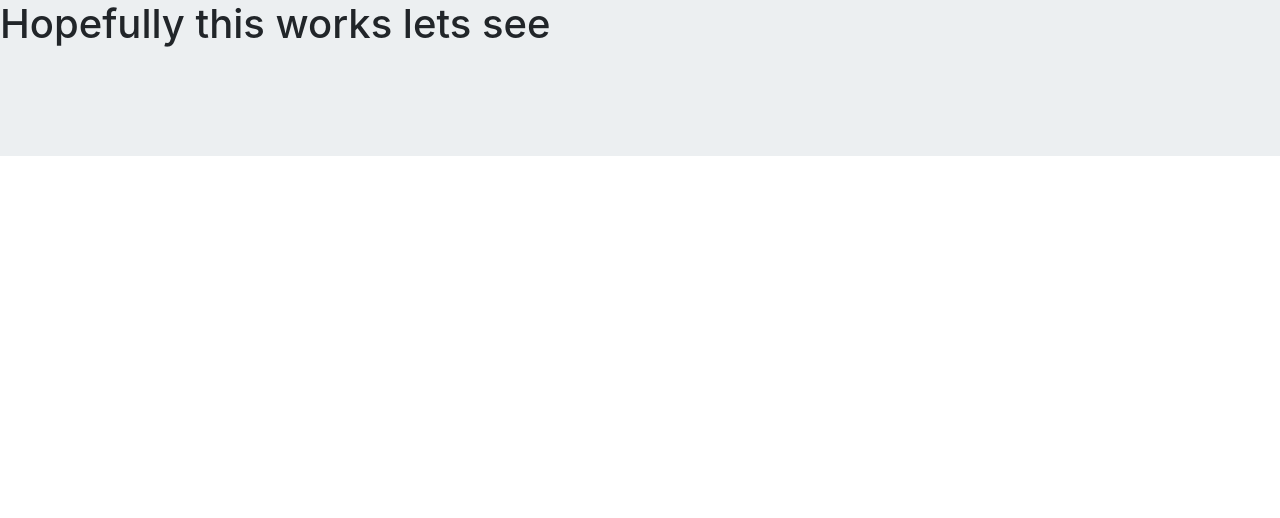
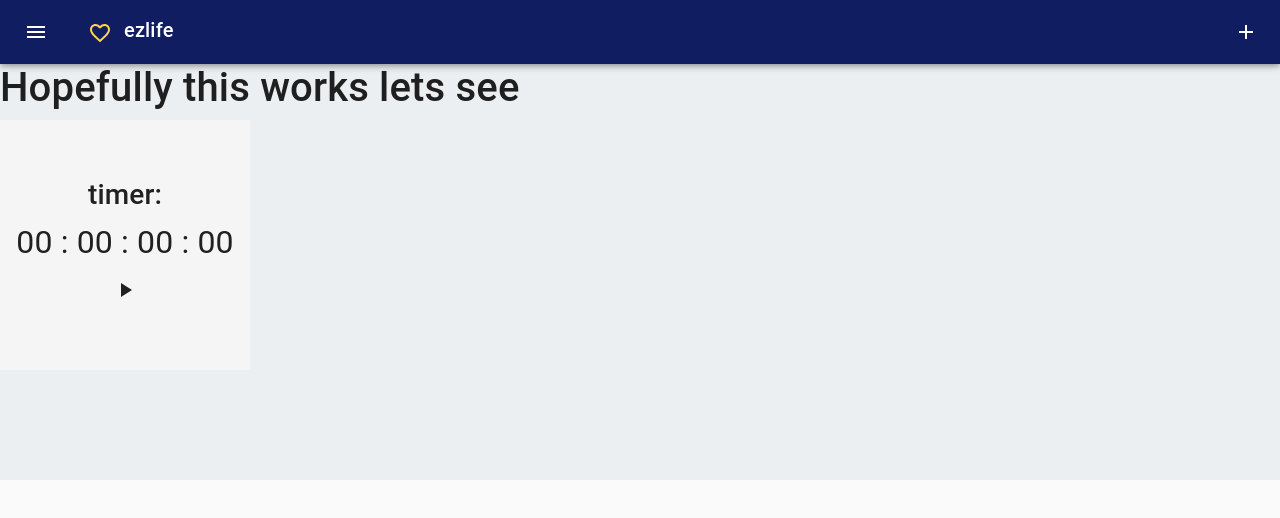
Before and after one commit to anthonyloredo5/ezlife, a React (Create React App) app in the folder client/: page /timer in a window 1280 px wide. Shown: the top 518 px of the page. Built offline with nearby package versions, Linux system fonts and the light colour scheme.

Commit message:
added the navbar with functional links to every page

```diff
--- a/client/src/App.js
+++ b/client/src/App.js
@@ -11,7 +11,7 @@ import axios from 'axios';
 import ThemeContext from './Context.js'
 import CreateAccount from './components/CreateAccount';
 import Login from './components/Login';
-import Timer from "./Pages/Timer";
+import TimerPage from "./Pages/Timer";
 import Fitness from "./Pages/Fitness";
 import Goals from "./Pages/Goals";
 import Screentime from "./Pages/Screentime";
@@ -75,7 +75,7 @@ function App() {
 
           <Route exact path="/signUp" render={ () => <CreateAccount updateUser = {updateUser} />} />
           <Route exact path="/Login" component={Login} />
-          <Route path="/timer" component={Timer} />
+          <Route path="/timer" component={TimerPage} />
           <Route path="/fitness" component={Fitness}  />
           <Route path="/goals" component={Goals}  />
           <Route path="/screentime" component={Screentime}  />
--- a/client/src/Pages/Budget.js
+++ b/client/src/Pages/Budget.js
@@ -1,8 +1,10 @@
 import React from "react";
+import Drawer from '../components/Drawer';
 
 function Budget () {
     return (
         <>
+        <Drawer  />
         <h1> This page allows the user to input credits and debits to their finances to see a better idea of their habits.</h1>
         </>
     )
--- a/client/src/Pages/Fitness.js
+++ b/client/src/Pages/Fitness.js
@@ -1,9 +1,11 @@
 import React from "react";
 import WorkoutTracker from "../components/WorkoutCalendar";
+import Drawer from '../components/Drawer';
 
 function Fitness () {
     return (
         <>
+        <Drawer />
         <WorkoutTracker/>
         </>
     )
--- a/client/src/Pages/Goals.js
+++ b/client/src/Pages/Goals.js
@@ -1,8 +1,10 @@
 import React from "react";
+import Drawer from '../components/Drawer';
 
 function Goals () {
     return (
         <>
+        <Drawer />
         <h1> This page will allow the user to input and track any otherwise unspecified goals, including longterm visions and accolades.</h1>
         </>
     )
--- a/client/src/Pages/Screentime.js
+++ b/client/src/Pages/Screentime.js
@@ -1,8 +1,10 @@
 import React from "react";
+import Drawer from '../components/Drawer';
 
 function Screentime () {
     return (
         <>
+        <Drawer />
         <h1> This page will show the amount of time the user has been online, or allow them to set parameters and alerts to keep screentime to the desired amount.</h1>
         </>
     )
--- a/client/src/Pages/Timer.js
+++ b/client/src/Pages/Timer.js
@@ -1,11 +1,15 @@
 import React from "react";
+import Drawer from '../components/Drawer';
+import Timer from "../components/Widgets/Timer/Timer"
 
-function Timer () {
+function TimerPage () {
     return (
         <>
+        <Drawer />
         <h1> Hopefully this works lets see </h1>
+        <Timer />
         </>
     )
 }
 
-export default Timer;
+export default TimerPage;
--- a/client/src/components/Drawer.js
+++ b/client/src/components/Drawer.js
@@ -19,6 +19,7 @@ import ListItem from '@material-ui/core/ListItem';
 import ListItemIcon from '@material-ui/core/ListItemIcon';
 import ListItemText from '@material-ui/core/ListItemText';
 import AccessAlarmIcon from '@material-ui/icons/AccessAlarm';
+import AddIcon from '@material-ui/icons/Add';
 import FormatListBulletedIcon from '@material-ui/icons/FormatListBulleted';
 import FitnessCenterIcon from '@material-ui/icons/FitnessCenter';
 import StarsIcon from '@material-ui/icons/Stars';
@@ -147,7 +148,7 @@ export default function PersistentDrawerLeft(props) {
             ezlife
           </Typography>
           <IconButton onClick={props.getStarted} edge='end' style={{ position: "absolute", right: 0, marginRight: "10px", color: "white" }}>
-            Get Started
+            <AddIcon/>
         </IconButton>
         </Toolbar>
       </AppBar>
@@ -169,17 +170,17 @@ export default function PersistentDrawerLeft(props) {
 
 
 
-        {/* {Clock ? (<List component="nav" aria-label="pages">
+        <List component="nav" aria-label="pages">
           {[{ text: 'Timer', url: "/timer", icon: <AccessAlarmIcon /> }, ].map((item, index) => (
             <Link href={item.url}>
               <ListItem button key={item.text}>
                 {/* <ListItemIcon>{index % 2 === 0 ? < AccessAlarmIcon/> : <FormatListBulletedIcon/>}</ListItemIcon> */}
-        {/* <ListItemIcon>{item.icon}</ListItemIcon>
+         <ListItemIcon>{item.icon}</ListItemIcon>
                 <ListItemText primary={item.text} />
               </ListItem>
             </Link>
           ))}
-        // </List>) : (null)}  */}
+         </List>
 
         <List component="nav" aria-label="pages">
           {[{ text: 'To-do', url: "/todo", icon: <FormatListBulletedIcon /> },].map((item, index) => (
```
